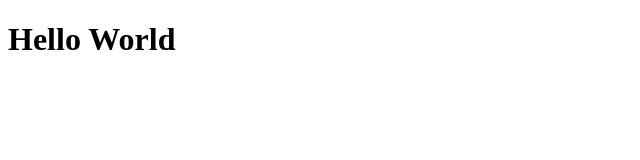
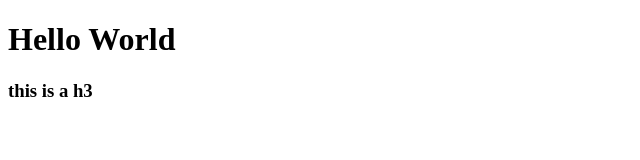
Before and after one commit to NuhashAhmed/My-Fast-Project-0, a plain HTML site: page index.html in a window 1280 px wide. Shown: the whole page, without its empty margins (0-640 px from the left). Drawn offline with Linux system fonts and the light colour scheme.

Commit message:
learned github

```diff
--- a/index.html
+++ b/index.html
@@ -8,7 +8,7 @@
 </head>
 <body>
     <h1>Hello World</h1>
-
+    <h3>this is a h3</h3>
 
 
 
```
